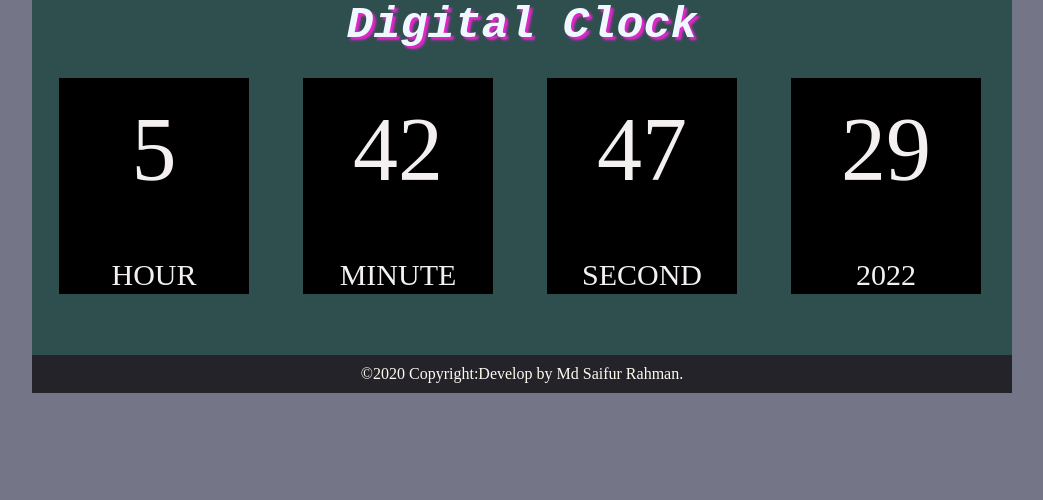
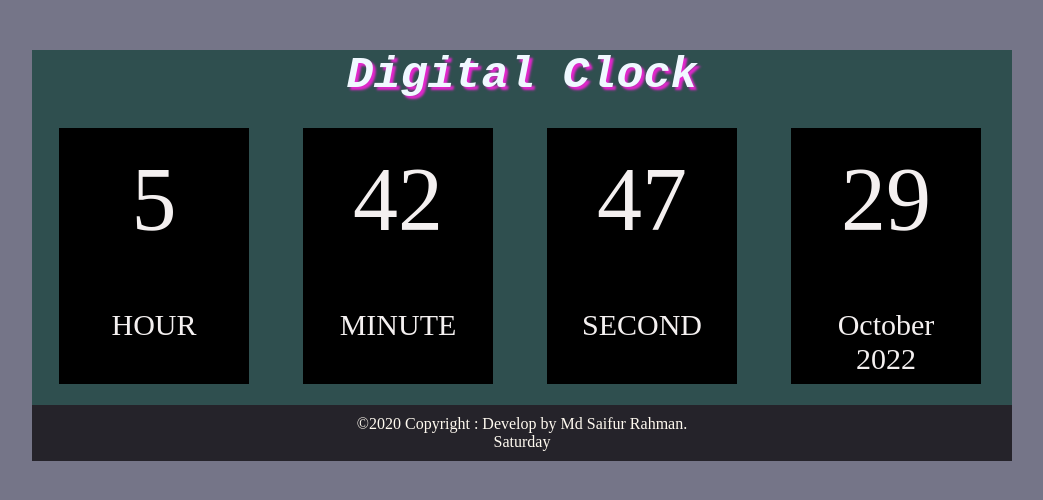
Before and after one commit to saifur111/Digital_Clock, a plain HTML site: page index.html in a window 1280 px wide. Shown: the whole page, without its empty margins (118-1161 px from the left). Drawn offline with Linux system fonts and the light colour scheme.

Commit message:
Add files via upload
last commmit.update day,week

```diff
--- a/index.html
+++ b/index.html
@@ -13,6 +13,7 @@
 		body {
 			width: 100%;
 			background: #757588;
+			margin-top: 50px;
 		}
 
 		#container {
@@ -59,9 +60,12 @@
 			padding-top: 10px;
 			padding-bottom: 16px;
 			width: 150px;
-			height: 20px;
+			height: 60px;
 			font-size: 30px;
 			text-align: center;
+		}
+		.mn{
+			color: white;
 		}
 
 		footer {
@@ -96,6 +100,7 @@
 			<div class="clock AM_PM" id="Day">
 				<p class="value"></p>
 			</div>
+
 		</div>
 		<div class="clock_wraper">
 			<div class="footer">
@@ -107,14 +112,15 @@
 			<div class="footer">
 				<p class="value">SECOND</p>
 			</div>
-			<div class="footer" id="year">
-				<p class="value"></p>
+			<div class="footer"  >
+				<p id="month" class="value"></p>
 			</div>
 		</div>
 	</div>
 	<footer>
 		<div id="footer">
-			<p>&copy;2020 Copyright:Develop by Md Saifur Rahman.</p>
+			<p>&copy;2020 Copyright : Develop by Md Saifur Rahman.</p>
+			<p id="week"></p>
 		</div>
 	</footer>
 	<script>
@@ -138,9 +144,13 @@
 			};
 			return i;
 		}
+		const mon = ["January","February","March","April","May","June","July","August","September","October","November","December"];
+		const weekday = ["Sunday","Monday","Tuesday","Wednesday","Thursday","Friday","Saturday"];
 		var d = new Date();
+		console.log(mon[d.getMonth()]);
 		document.getElementById("Day").innerHTML = d.getDate();
-		document.getElementById("year").innerHTML = d.getFullYear();
+		document.getElementById("month").innerHTML = mon[d.getMonth()] + ' ' +  d.getFullYear();
+		document.getElementById("week").innerHTML = weekday[d.getUTCDay()];
 
 	</script>
 </body>
```
